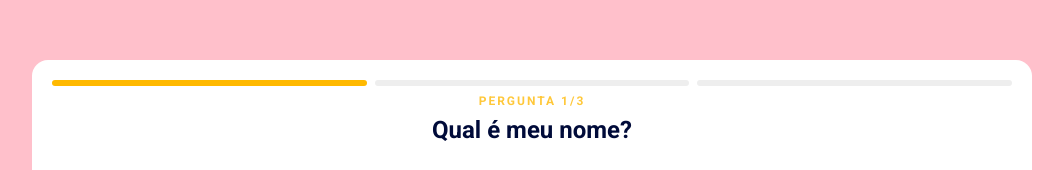
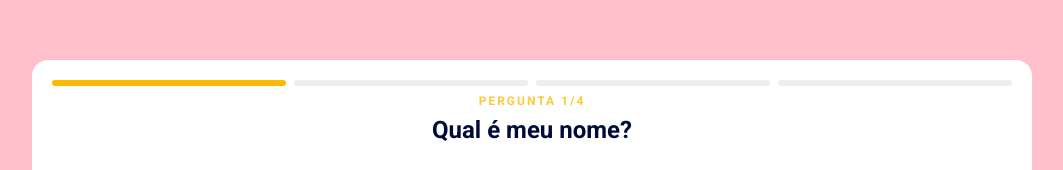
Before and after one commit to FubuBuiu/learning_React, a React (Vite) app: page / in a window 1280 px wide. Shown: the part 106-276 px from the top of the page, without its empty margins (108-1171 px from the left). Built offline with nearby package versions, Linux system fonts and the light colour scheme.

Commit message:
chore: add new question

```diff
--- a/src/components/Quiz/index.tsx
+++ b/src/components/Quiz/index.tsx
@@ -14,12 +14,18 @@ const QUESTIONS_MOCK = [
   },
   {
     id: 2,
+    question: "Ano em que nasci?",
+    answers: ["1990", "1995", "1999", "2000"],
+    correctAnswer: "1999",
+  },
+  {
+    id: 3,
     question: "Quantos anos Brendon tem?",
     answers: ["23", "24", "25", "26"],
     correctAnswer: "24",
   },
   {
-    id: 3,
+    id: 4,
     question: "Qual é o apelido de Brendon?",
     answers: ["Fubu", "Irineu", "Negueba", "Japa"],
     correctAnswer: "Fubu",
```
